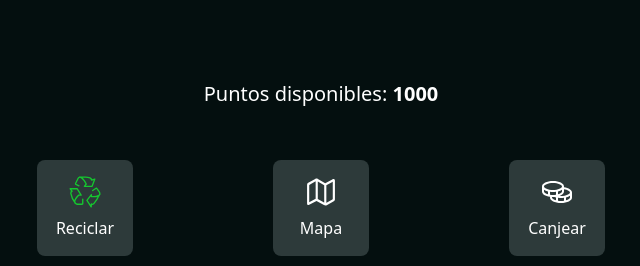
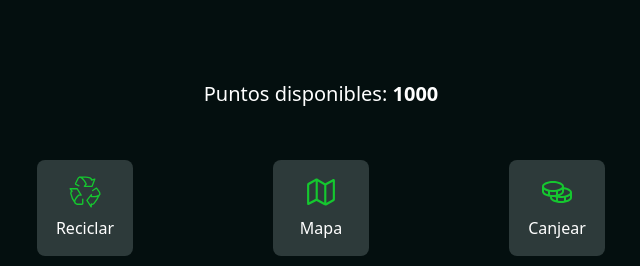
Before and after one commit to MatiasAguirre26/reciclaje-final, a Next.js app: page /dashboard in a window 1280 px wide. Shown: the top 266 px of the page, without its empty margins (319-959 px from the left). Built offline with nearby package versions, Linux system fonts and the light colour scheme; no server answers.

Commit message:
cambiando los colores de los iconos de acceso directo en el dashboard

```diff
--- a/src/app/dashboard/page.js
+++ b/src/app/dashboard/page.js
@@ -25,15 +25,15 @@ export default function Dashboard() {
       {/* Navigation */}
       <nav className="flex justify-between">
         <Link href="/recycle" className="size-24 justify-between flex flex-col items-center p-4 transition-all bg-[--color-secundary] rounded-lg hover:bg-gray-700">
-          <RecycleIcon />
+          <RecycleIcon className="text-[--color-primary]" />
           <span className="mt-2 text-white">Reciclar</span>
         </Link>
         <Link href="/map" className="size-24 justify-between flex flex-col items-center p-4 transition-all bg-[--color-secundary] rounded-lg hover:bg-gray-700">
-          <MapIcon />
+          <MapIcon className="text-[--color-primary]" />
           <span className="mt-2 text-white">Mapa</span>
         </Link>
         <Link href="/rewards" className="size-24 justify-between flex flex-col items-center p-4 transition-all bg-[--color-secundary] rounded-lg hover:bg-gray-700">
-          <CoinsIcon />
+          <CoinsIcon className="text-[--color-primary]" />
           <span className="mt-2 text-white">Canjear</span>
         </Link>
       </nav>
```
Also changed, not shown: public/icons/recycle.svg.
